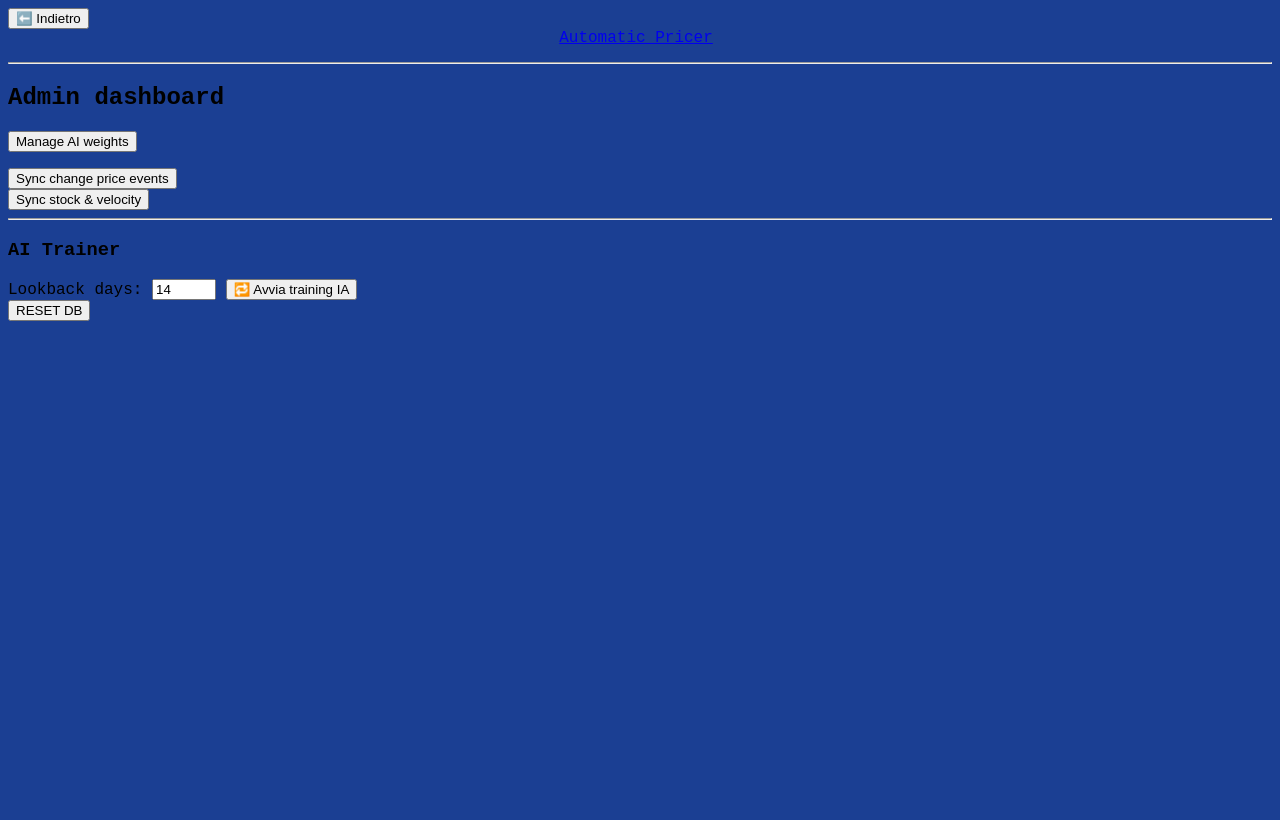
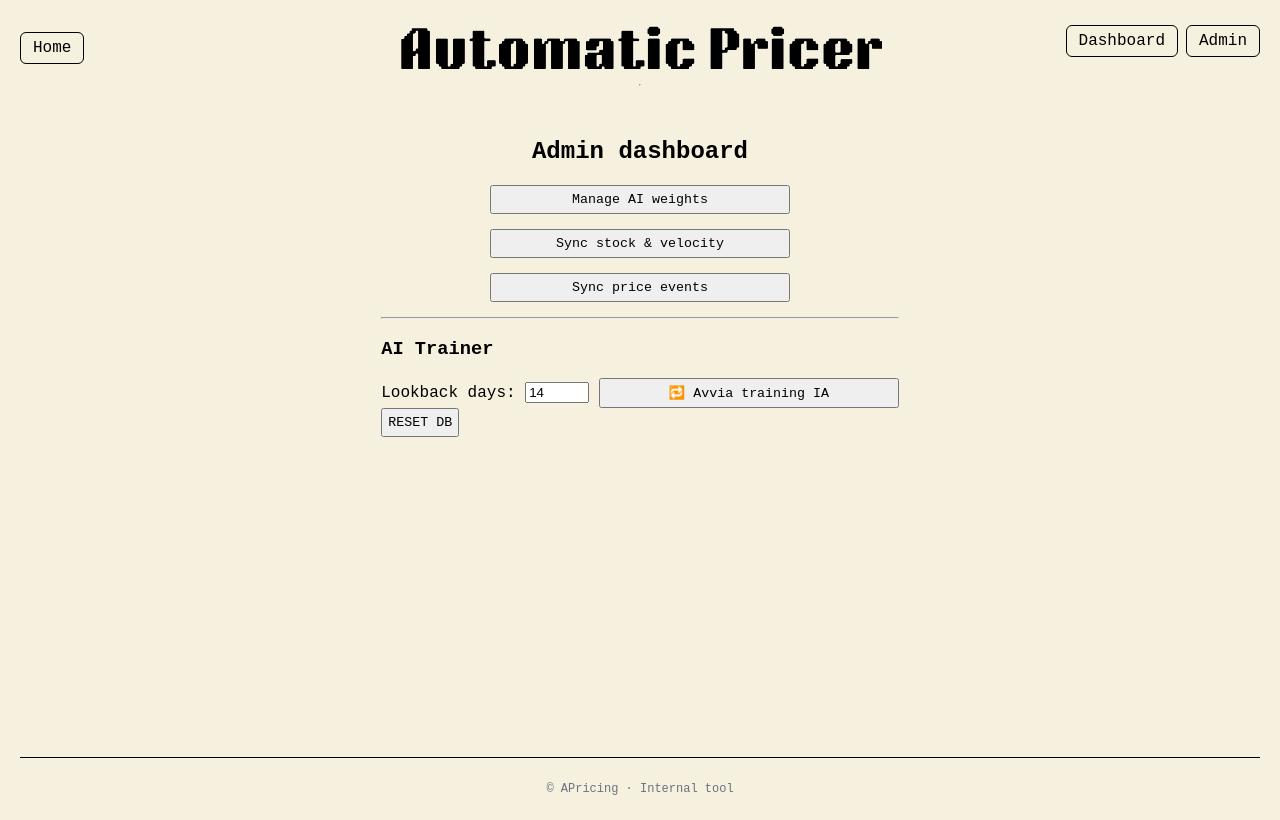
Before and after one commit to Lowgam/dynamic_pricing_app, a FastAPI app: page /admin in a window 1280 px wide. Before the commit the page ends 321 px from the top, so only its background shows below. Run offline with FastAPI, Linux system fonts and the light colour scheme.

Commit message:
19 dicembre 2025 - Estetica
- css and html

```diff
--- a/app/main.py
+++ b/app/main.py
@@ -3,11 +3,15 @@
 from app.routes.debug import ui
 from app.routes.admin import admin, weights, events_sync, train, sv_sync, reset
 from fastapi.templating import Jinja2Templates
+from fastapi.staticfiles import StaticFiles
 
 # creation app, FastAPI() = constructor. Everything I am going to add is going to be attached to this object
 # In py I can create variables without specifying the nature. In this case we take an object from FastAPI library
 app = FastAPI()
 template = Jinja2Templates(directory="app/templates")
+
+# FastAPI needs to mount static files like css.
+app.mount("/static", StaticFiles(directory="app/static"), name="static")
 
 # decorator. Goes before the function. Is used to modify a function before is activation.
 # In this case FastAPI use a decorator to associate a function to an endpoint (server's address that answers clients requests)
--- a/app/static/style.css
+++ b/app/static/style.css
@@ -1,14 +1,113 @@
-body {
-  font-family: "Courier New", monospace;
-  background-color: #1b3f93;
-}
-.nav-bar {
-  margin-bottom: 15px;
+/* BASE */
+:root {
+  --primary: #d5d6ce;
+  --bg: #f5f1de;
+  --card: #ffffff;
+  --text: #000000;
+  --muted: #6b7280;
+  --border: #000000;
+  --accent: #e5533d;
 }
 
-.nav-bar button,
-.nav-bar a {
+html,body {
+  height: 100%;
+}
+
+body {
+  margin: 20px;
   display: flex;
-  margin-right: 8px;
-  justify-content: center;
+  flex-direction: column;
+  font-family: "Courier New", monospace;
+  background: var(--bg);
+  color: var(--text);
 }
+
+main {
+  flex: 1;
+}
+
+* {
+  box-sizing: border-box;
+}
+
+.container {
+  max-width: 1200px;
+  margin: 0 auto;
+  padding: 24px;
+}
+
+
+/* NAV BAR */
+.nav-bar {
+  position: relative;
+  display: flex;
+  align-items: center;
+  justify-content: space-between;
+  min-height: 56px;
+}
+
+.nav-left {
+  padding: 6px 12px;
+  border: 1px solid var(--border);
+  border-radius: 6px;
+  text-decoration: none;
+  color: var(--text);
+}
+
+.nav-right {
+  display: flex;
+  gap: 8px;
+}
+
+.btn, .nav-left {
+  padding: 6px 12px;
+  border: 1px solid var(--border);
+  border-radius: 6px;
+  text-decoration: none;
+  color: var(--text);
+  background: transparent;
+  transition:
+  background-color 0.2s ease,
+  color 0.2s ease,
+  transform 0.15s ease;
+}
+
+.btn:hover, .nav-left:hover {
+  background-color: rgb(48, 48, 200);
+  color: white;
+  transform: translateY(-1px);
+}
+
+.nav-logo{
+  position: absolute;
+  left: 50%;
+  transform: translateX(-50%);
+  display: flex;
+  align-items: center;
+}
+
+.nav-logo img {
+  width: 40vw;
+  max-width: 600px;
+  min-width: 100px;
+  height: auto;
+  display: block;
+}
+
+
+/* FOOTER */
+.footer {
+  margin-top: 40px;
+  padding: 12px 0;
+  text-align: center;
+  font-size: 0.75rem;
+  color: var(--muted);
+  border-top: 1px solid var(--border);
+}
+
+/* AUTOMATIONS */
+@media (max-width: 700px) {
+  .nav-logo {
+    display: none;
+  }
+}
--- a/app/templates/admin.html
+++ b/app/templates/admin.html
@@ -3,11 +3,42 @@
 
 {% block content %}
 
+<style>
+  h2{
+    text-align: center;
+  }
+
+  .admin-btn{
+    font-family: inherit;
+    padding: 5px;
+    width: 300px;
+  }
+
+  div{
+    display: flex;
+    margin-bottom: 15px;
+    justify-content: center;
+  }
+
+  #reset-btn{
+    width: auto;
+    transition:
+    background-color 0.2s ease,
+    color 0.2s ease,
+    transform 0.15s ease;
+  }
+
+  #reset-btn:hover {
+    background-color: rgb(155, 6, 6);
+    color: white;
+    transform: translateY(-1px);
+  }
+</style>
 
 <h2>Admin dashboard</h2>
 
 {% if request.query_params.get('sync') == 'ok' %}
-  <p><b>Sync completato.</b> Closed={{ request.query_params.get('closed') }} (days={{ request.query_params.get('days') }})</p>
+  <p><b>Sync completed.</b> Closed={{ request.query_params.get('closed') }} (days={{ request.query_params.get('days') }})</p>
 {% endif %}
 
 {% if request.query_params.get('train') %}
@@ -16,47 +47,52 @@
 
   <div style="padding:10px; border:1px solid #ccc; border-radius:8px; margin:12px 0;">
     {% if train_status == 'ok' %}
-      ✅ <b>Training completato</b>.
-      Esempi usati: <b>{{ request.query_params.get('examples', '0') }}</b>
+      ✅ <b>Training completed</b>.
+      Exampled used: <b>{{ request.query_params.get('examples', '0') }}</b>
       {% if request.query_params.get('snapshot') %}
         — Snapshot: <b>#{{ request.query_params.get('snapshot') }}</b>
       {% endif %}
 
     {% elif train_status == 'skipped' and msg == 'no_closed_events' %}
-      ⚠️ <b>Training saltato</b>: non ci sono eventi <b>CLOSED</b> con outcome disponibile.
-      (Fai prima un sync che chiuda eventi e assicurati che units_before/units_after siano valorizzati.)
+      ⚠️ <b>Training skipped</b>: there are no CLOSED events with available outcome.
+      (Please before trying again close price events. If doen't work again, units_before/after aren't available yet)
 
     {% elif train_status == 'error' %}
-      ❌ <b>Training fallito</b>. Controlla i log.
+      ❌ <b>Training failed</b>. Check logs.
 
     {% else %}
-      ℹ️ <b>Training</b>: stato = {{ train_status }}{% if msg %}, msg={{ msg }}{% endif %}
+      ℹ️ <b>Training</b>: status = {{ train_status }}{% if msg %}, msg={{ msg }}{% endif %}
     {% endif %}
   </div>
 {% endif %}
 
 
+<!-- 1) Link to weights -->
+<div>
+    <a href="/admin/weights">
+        <button class="admin-btn">Manage AI weights</button>
+    </a>
+</div>
 
-<!-- 1) Link to weights -->
-<p>
-    <a href="/admin/weights">
-        <button>Manage AI weights</button>
-    </a>
-</p>
+<!-- 2) Sync stock and velocity -->
+<div>
+  <form method="post" action="/admin/sync-inventory" style="display:inline;">
+  <button type="submit" class="admin-btn">Sync stock & velocity</button>
+</form>
+</div>
 
-<!-- 2) Sync events -->
-<form method="post" action="/admin/sync">
-    <button type="submit">Sync change price events</button>
+<!-- 3) Sync events -->
+<div>
+  <form method="post" action="/admin/sync">
+    <button type="submit" class="admin-btn">Sync price events</button>
 </form>
+</div>
 
-<!-- 3) Sync stock and velocity -->
-<form method="post" action="/admin/sync-inventory" style="display:inline;">
-  <button type="submit">Sync stock & velocity</button>
-</form>
+
 
 {% if request.query_params.get('sync_inventory') == 'ok' %}
   <p style="margin-top:10px;">
-    ✅ Sync completato. Prodotti aggiornati: <b>{{ request.query_params.get('updated') }}</b>
+    ✅ Sync completed. Updated products: <b>{{ request.query_params.get('updated') }}</b>
   </p>
 {% endif %}
 
@@ -69,14 +105,14 @@
 <form action="/admin/train" method="post" style="display:inline-block;">
   <label for="lookback_days">Lookback days:</label>
   <input id="lookback_days" name="lookback_days" type="number" value="14" min="1" max="365">
-  <button type="submit">🔁 Avvia training IA</button>
+  <button type="submit" class="admin-btn">🔁 Avvia training IA</button>
 </form>
 
 <!-- 5) Reset ai_current_weights, weights_snapshots, change_price_events -->
 
 
 <form method="post" action="/admin/reset" onsubmit="return confirm('RESET DB: sei sicuro?');">
-  <button type="submit">RESET DB</button>
+  <button type="submit" class="admin-btn" id="reset-btn">RESET DB</button>
 </form>
 
 {% endblock %}
--- a/app/templates/base.html
+++ b/app/templates/base.html
@@ -10,7 +10,11 @@
 
   {% include "partials/nav_bar.html" %}
 
-  {% block content %}{% endblock %}
+  <main class="container">
+    {% block content %}{% endblock %}
+  </main>
+
+  {% include "partials/footer.html" %}
 
 </body>
 </html>
--- /dev/null
+++ b/app/templates/partials/footer.html
@@ -0,0 +1,3 @@
+<footer class="footer">
+  <p>© {{ year }} APricing · Internal tool</p>
+</footer>
--- a/app/templates/partials/nav_bar.html
+++ b/app/templates/partials/nav_bar.html
@@ -1,7 +1,12 @@
-<div class="nav-bar">
-  <button onclick="goBack()">⬅️ Indietro</button>
-  <a href="/">Automatic Pricer</a>
-</div>
+<nav class="nav-bar">
+  <a href="/" class="nav-left">Home</a>
+  <a href="/" class="nav-logo"><img src="/static/logo.png" alt="Automatic Pricer"></a>
+
+  <div class="nav-right">
+    <a href="/dashboard" class="btn">Dashboard</a>
+    <a href="/admin" class="btn">Admin</a>
+  </div>
+</nav>
 
 <script>
 function goBack() {
```
Also changed, not shown: app/templates/admin_weights_detail.html (+11 -10 lines), app/templates/admin_weights_list.html (+13 -12 lines), app/templates/ai_suggestions.html (+7 -5 lines), app/templates/dashboard.html (+19 -6 lines), app/templates/home.html (+19 -13 lines), scripts/fulfill_db_to_test.py (added, +89 -0 lines), app/static/logo.png (added), 2 other files.
